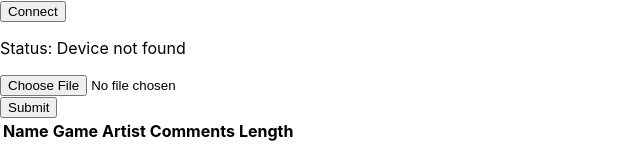
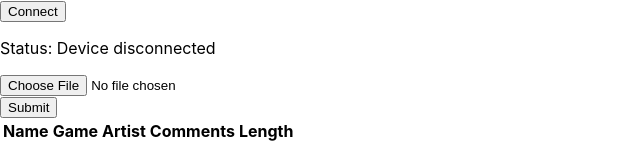
Before and after one commit to Kazhuu/spc-player, a React (Create React App) app in the folder frontend-web/: page / in a window 1280 px wide. Before the commit this address had no page. Shown: the top 160 px of the page, without its empty margins (0-640 px from the left). Built offline with nearby package versions, Linux system fonts and the light colour scheme.

Commit message:
more code

```diff
--- a/frontend-web/src/App.js
+++ b/frontend-web/src/App.tsx
@@ -1,4 +1,4 @@
-import { useState, useEffect } from "react";
+import { useState } from "react";
 
 import FileHandler from "./components/FileHandler";
 import SpcList from "./components/SpcList";
@@ -7,46 +7,35 @@ import UsbConnect from "./components/UsbConnect";
 import SpcReader from "./SpcReader";
 import Serial from "./Serial";
 
-function App() {
+export default function App() {
   const [spcReaderList, setSpcReaderList] = useState({});
-  const [serial, setSerial] = useState(null);
 
-  async function fileCallback(file) {
+  async function fileCallback(file: File) {
     let buffer = await file.arrayBuffer();
     let spcReader = new SpcReader(file.name, buffer);
     setSpcReaderList((state) => ({ [spcReader.name()]: spcReader, ...state }));
   }
 
-  async function usbConnect(device) {
-    setSerial(new Serial(device));
+  async function serialConnect(serial: Serial) {
+    console.log("connect");
+    //console.log(serial);
+    //let result = await serial.write(new TextEncoder().encode("RRRRRRRRRRR"));
+    //console.log(result);
+    let data = await serial.read(64);
+    console.log("aaa");
+    console.log(data);
   }
 
-  async function usbDisconnect() {
-    if (serial) {
-      await serial.disconnect();
-      setSerial(null);
-    }
+  async function serialDisconnect() {
+    console.log("disconnect");
   }
-
-  useEffect(() => {
-    if (serial) {
-      serial
-        .connect()
-        .then(() => {
-          console.log("connect");
-        })
-        .catch((error) => {
-          console.log(error);
-        });
-    }
-  }, [serial]);
 
   return (
     <div>
       <div>
         <UsbConnect
-          connectCallback={usbConnect}
-          disconnectCallback={usbDisconnect}
+          connectCallback={serialConnect}
+          disconnectCallback={serialDisconnect}
         />
       </div>
       <div>
@@ -58,5 +47,3 @@ function App() {
     </div>
   );
 }
-
-export default App;
--- a/frontend-web/src/Serial.ts
+++ b/frontend-web/src/Serial.ts
@@ -40,12 +40,12 @@ export default class Serial {
     });
   }
 
-  public async send(data: BufferSource): Promise<USBOutTransferResult> {
-    return await this.device.transferOut(this.endpointOut, data);
+  public write(data: BufferSource): Promise<USBOutTransferResult> {
+    return this.device.transferOut(this.endpointOut, data);
   }
 
-  public async read(length: number): Promise<USBInTransferResult> {
-    return await this.device.transferIn(this.endpointIn, length);
+  public read(size: number): Promise<USBInTransferResult> {
+    return this.device.transferIn(this.endpointIn, size);
   }
 
   public async disconnect(): Promise<void> {
--- a/frontend-web/src/components/SpcList.tsx
+++ b/frontend-web/src/components/SpcList.tsx
@@ -1,11 +1,7 @@
 import SpcInfo from "../components/SpcInfo";
 import SpcReader from "../SpcReader";
 
-export default function SpcList({
-  spcReaderList,
-}: {
-  spcReaderList: [SpcReader];
-}) {
+export default function SpcList({ spcReaderList }: { spcReaderList: {} }) {
   return (
     <table>
       <tr>
@@ -16,7 +12,7 @@ export default function SpcList({
         <th>Length</th>
       </tr>
       {Object.entries(spcReaderList).map(([name, spcReader]) => (
-        <SpcInfo key={name} spcReader={spcReader} />
+        <SpcInfo key={name} spcReader={spcReader as SpcReader} />
       ))}
     </table>
   );
--- a/frontend-web/src/components/UsbConnect.tsx
+++ b/frontend-web/src/components/UsbConnect.tsx
@@ -1,14 +1,24 @@
 import { useState, useEffect } from "react";
+
+import Serial from "../Serial";
 
 export default function UsbConnect(props: any) {
   const [deviceFound, setDeviceFound] = useState(false);
+  const [statusMessage, setStatusMessage] = useState("Device disconnected");
 
   useEffect(() => {
     async function getDevice() {
       let devices = await navigator.usb.getDevices();
       if (devices.length > 0) {
-        setDeviceFound(true);
-        props.connectCallback(devices[0]);
+        let serial = new Serial(devices[0]);
+        try {
+          await serial.connect();
+          setStatusMessage("Device connected");
+          setDeviceFound(true);
+          props.connectCallback(serial);
+        } catch (error) {
+          setStatusMessage(error.toString());
+        }
       } else {
         setDeviceFound(false);
       }
@@ -21,9 +31,18 @@ export default function UsbConnect(props: any) {
       const filters = [{ vendorId: 0x2341 }]; // Arduino vendor id
       let device = await navigator.usb.requestDevice({ filters: filters });
       setDeviceFound(true);
-      props.connectCallback(device);
+      let serial = new Serial(device);
+      try {
+        await serial.connect();
+        setStatusMessage("Device connected");
+        setDeviceFound(true);
+        props.connectCallback(serial);
+      } catch (error) {
+        setStatusMessage(error.toString());
+      }
     } else {
       props.disconnectCallback();
+      setStatusMessage("Device disconnected");
       setDeviceFound(false);
     }
   }
@@ -33,7 +52,7 @@ export default function UsbConnect(props: any) {
       <button onClick={connect}>
         {deviceFound ? "Disconnect" : "Connect"}
       </button>
-      <p>Status: {deviceFound ? "Device found" : "Device not found"}</p>
+      <p>Status: {statusMessage}</p>
     </div>
   );
 }
```
